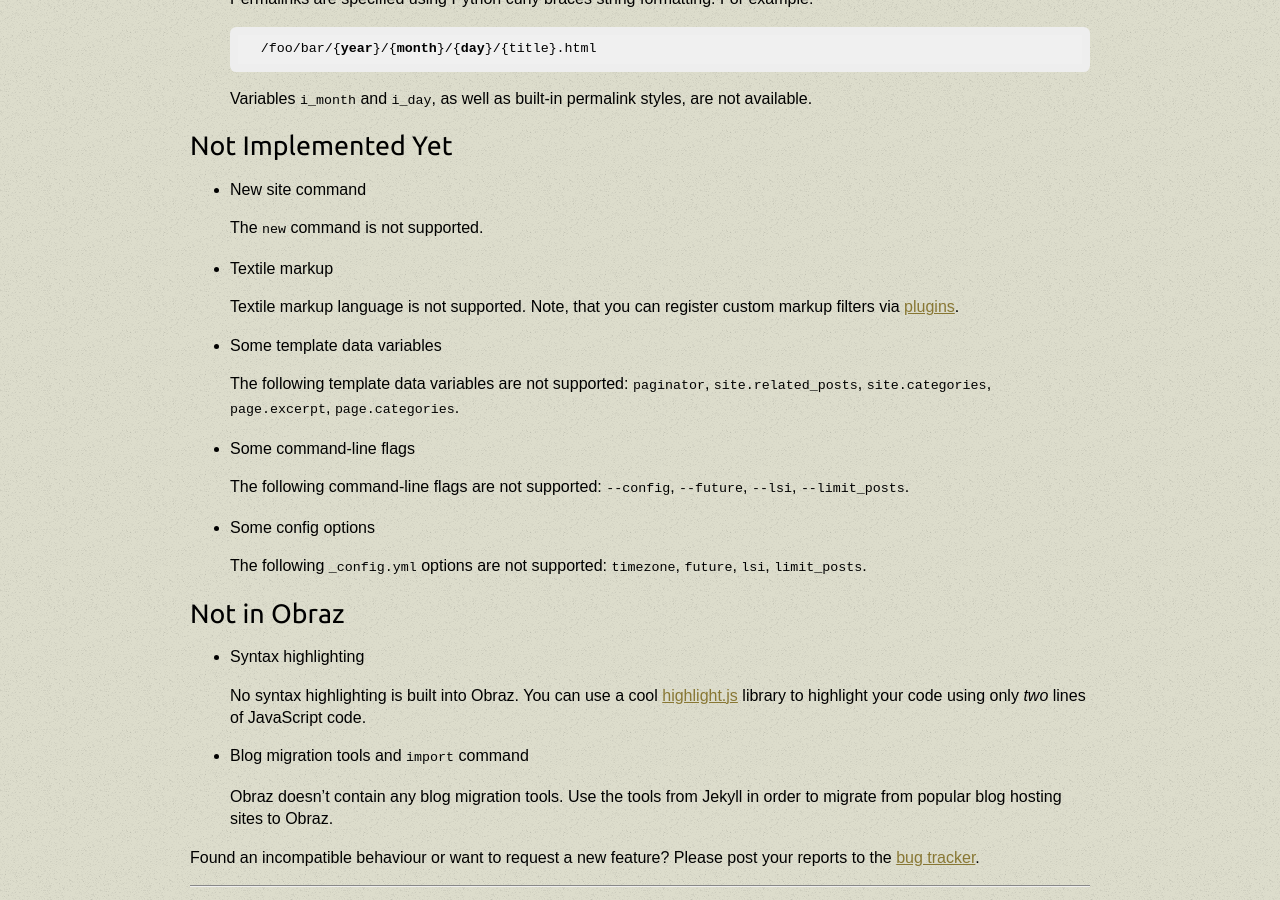
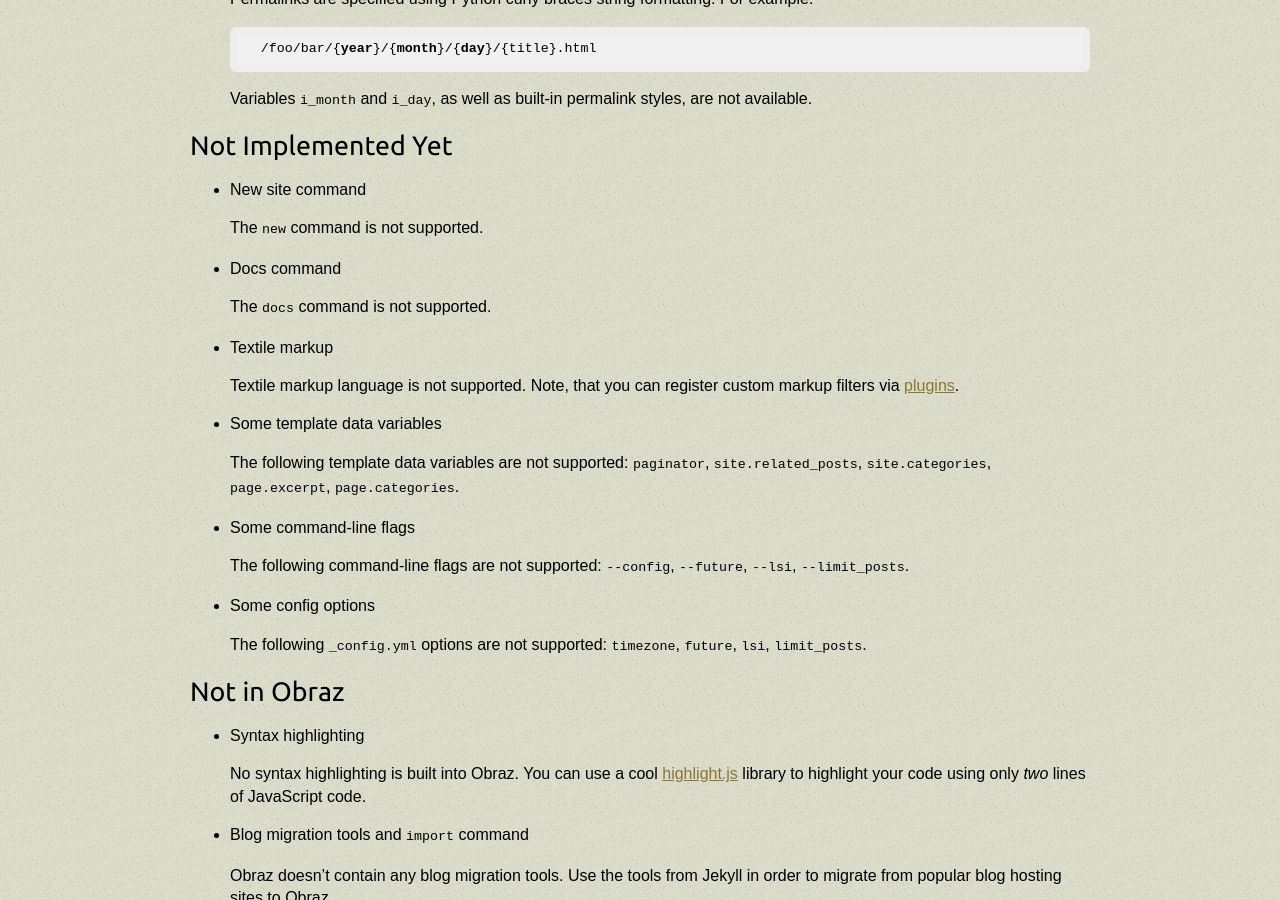
Before and after one commit to vlasovskikh/obraz, a Jekyll site: the page built from doc/jekyll.md, in a window 1280 px wide and 900 px high, scrolled down 615 px. Built offline with Jekyll 4.4.1, drawn with Linux system fonts in a browser that asks for light colours.

Commit message:
No docs command

```diff
--- a/doc/jekyll.md
+++ b/doc/jekyll.md
@@ -51,6 +51,10 @@ Not Implemented Yet
 
     The `new` command is not supported.
 
+* Docs command
+
+    The `docs` command is not supported.
+
 * Textile markup
 
     Textile markup language is not supported. Note, that you can register
```
